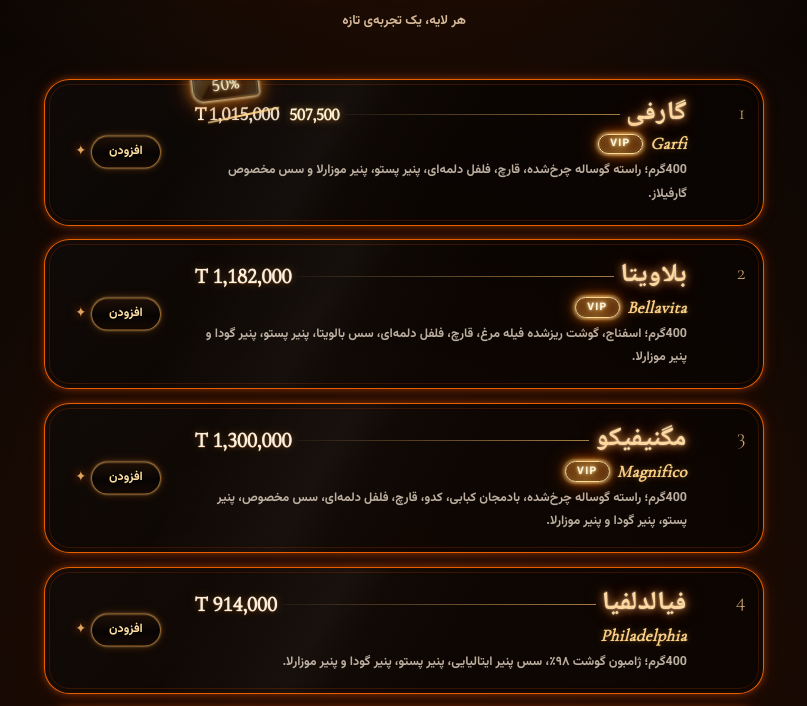
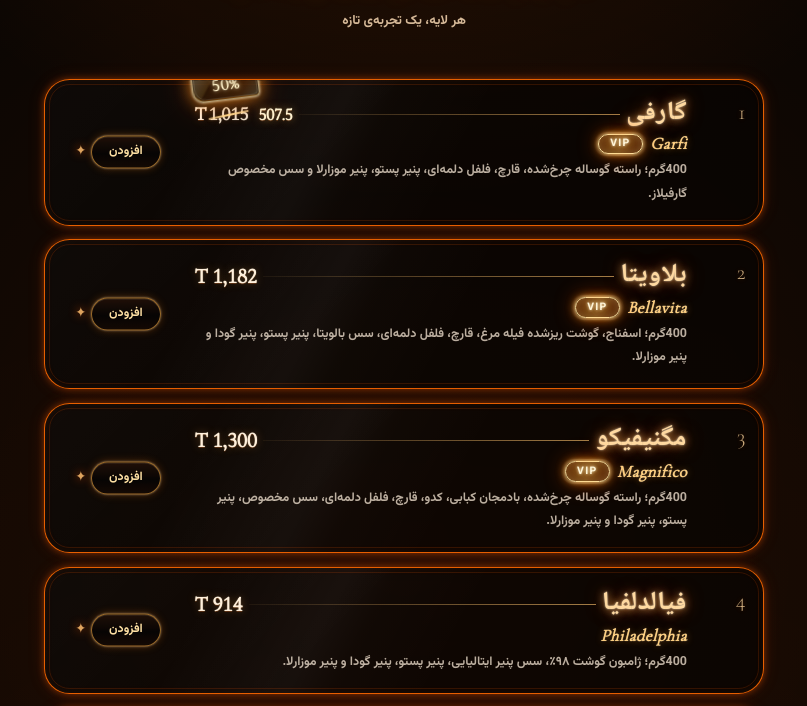
Before and after one commit to mahmoodknds/Garfilas, a Next.js app: page / in a window 1280 px wide. Shown: the part 1131-1837 px from the top of the page, without its empty margins (236-1043 px from the left). Built offline with nearby package versions, Linux system fonts and the light colour scheme.

Commit message:
Display menu prices in thousands of tomans

```diff
--- a/components/sections/Menu/MenuSection.tsx
+++ b/components/sections/Menu/MenuSection.tsx
@@ -76,6 +76,13 @@ function getCurrentPrice(item: MenuItem) {
     : item.price;
 }
 
+function formatMenuPrice(amount: number) {
+  return (amount / 1000).toLocaleString("en-US", {
+    maximumFractionDigits: 1,
+    minimumFractionDigits: 0,
+  });
+}
+
 export default function MenuSection() {
   return (
     <section id="menu" dir="rtl" className={styles.section} aria-labelledby="menu-title">
@@ -116,17 +123,17 @@ export default function MenuSection() {
                         <span className={styles.originalPriceGroup}>
                           <span className={styles.currencyPrefix}>T</span>
                           <span className={`${styles.price} ${styles.originalPrice}`}>
-                            {item.price.toLocaleString("en-US")}
+                            {formatMenuPrice(item.price)}
                           </span>
                         </span>
                       )}
                       {item.discountPercent ? (
                         <span className={`${styles.price} ${styles.discountedPrice}`} dir="ltr">
-                          {getCurrentPrice(item).toLocaleString("en-US")}
+                          {formatMenuPrice(getCurrentPrice(item))}
                         </span>
                       ) : (
                         <span className={styles.price} dir="ltr">
-                          T {getCurrentPrice(item).toLocaleString("en-US")}
+                          T {formatMenuPrice(getCurrentPrice(item))}
                         </span>
                       )}
                     </div>
@@ -162,6 +169,8 @@ export default function MenuSection() {
           ))}
         </ul>
 
+        <p className={styles.note}>قیمت‌ها به هزار تومان نمایش داده شده‌اند.</p>
+
         <div className={styles.scrollCue} aria-hidden="true">
           <span />
           <span />
```
